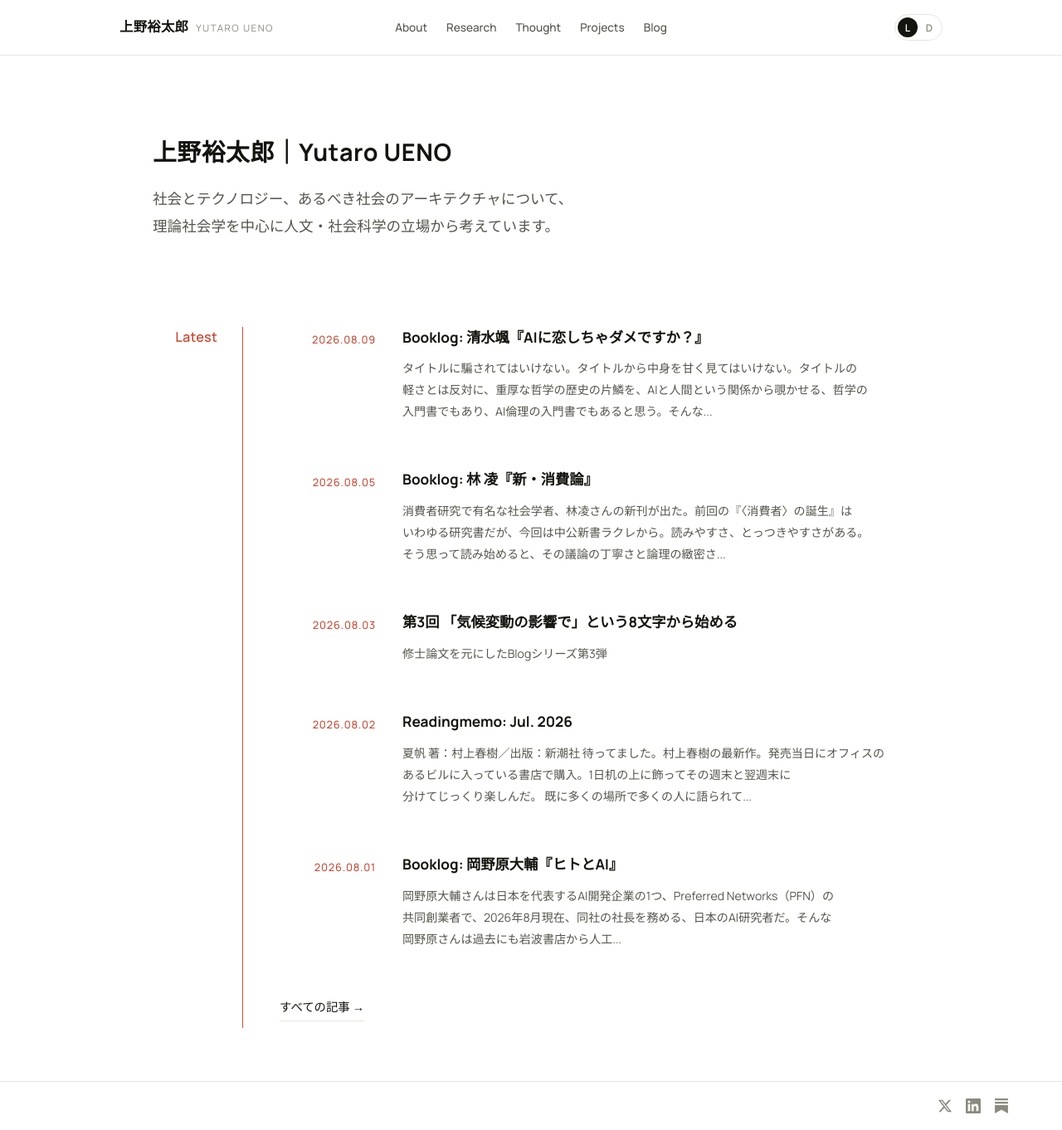
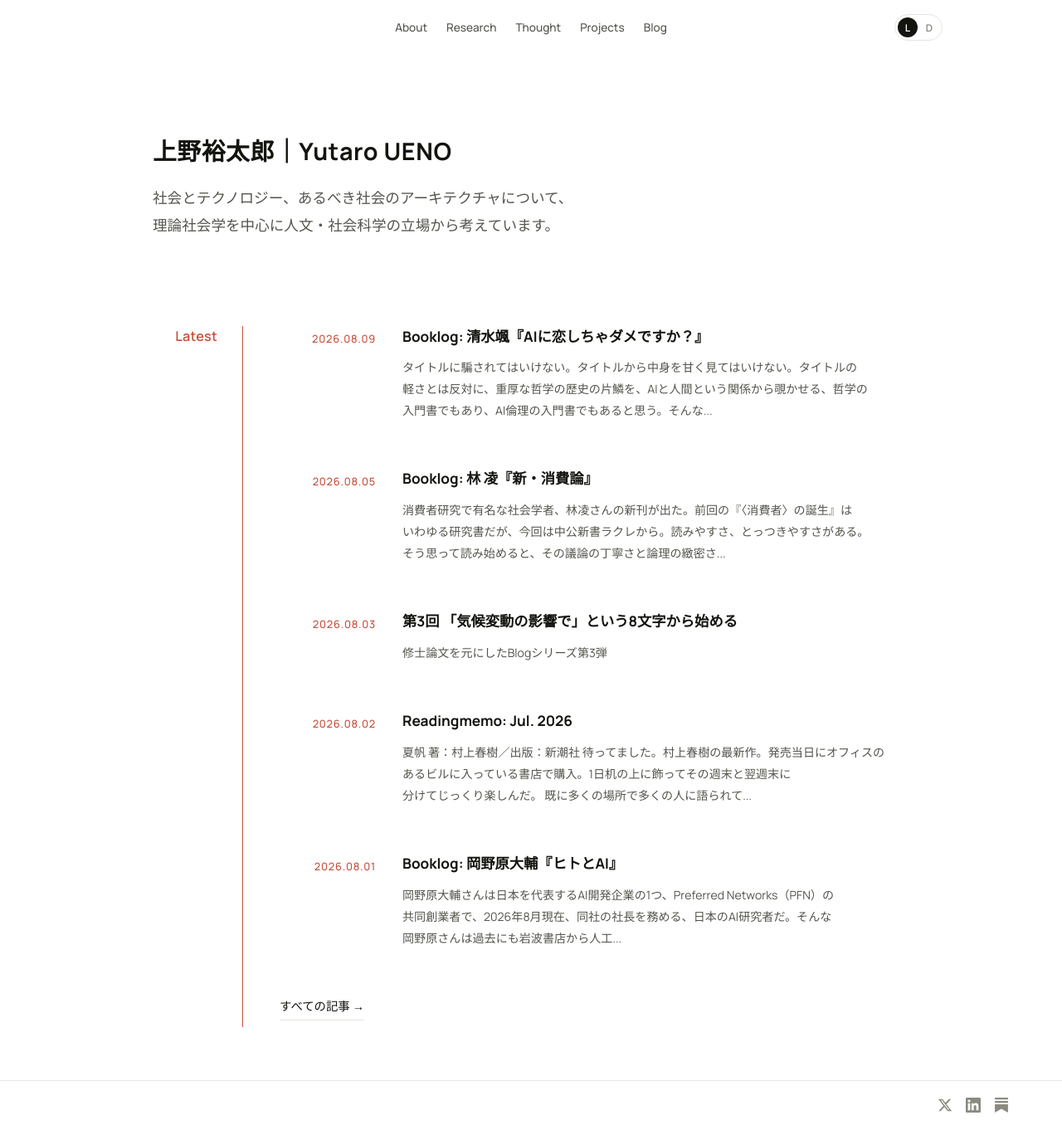
Before and after one commit to yutaro0518/website, a Jekyll site: the page built from index.html, in a window 1280 px wide and 1362 px high. Shown: the whole window at 83% size. Built offline with Jekyll 4.4.1, drawn with Linux system fonts in a browser that asks for light colours.

Commit message:
トップのヘッダーから名前と区切り線を外す
トップページは本文の見出しに名前が大きく出るため、ヘッダーの
「上野裕太郎 YUTARO UENO」は重複していた。区切り線も外し、
ヘッダーと intro が地続きに見えるようにした。

- _layouts/default.html: layout が home のときだけ
  site-header--bare を付与
- style.css: --bare で brand を非表示、border-bottom を除去
- asset_version 18

下層ページは変更なし（名前はトップへ戻る導線として機能するため、
区切り線とあわせて従来どおり残している）。

検証: トップと下層ページの両方をプレビューし、トップだけ消えて
いることを確認。

Co-Authored-By: Claude Sonnet 5 <noreply@anthropic.com>

```diff
--- a/_config.yml
+++ b/_config.yml
@@ -16,7 +16,7 @@ plugins:
   - jekyll-redirect-from   # 統合で消えた /bio/ を /about/ へ301転送（SEO維持）
 
 # アセットのキャッシュ更新用（style.css?v= に使う）。CSSを変えたら数字を上げる
-asset_version: 17
+asset_version: 18
 
 # トップの顔写真（任意）。画像を置いてパスを書くと表示される。未設定なら文章のみ
 # portrait: /images/portrait.jpg
--- a/_layouts/default.html
+++ b/_layouts/default.html
@@ -5,7 +5,7 @@
 </head>
 <body>
 
-  <header class="site-header" id="top">
+  <header class="site-header{% if page.layout == 'home' %} site-header--bare{% endif %}" id="top">
     <div class="nav-inner">
       <a href="{{ '/' | relative_url }}" class="brand">
         <span class="brand-jp">上野裕太郎</span>
--- a/style.css
+++ b/style.css
@@ -58,6 +58,11 @@ strong { color: var(--accent); font-weight: 600; }
   backdrop-filter: saturate(180%) blur(14px);
   border-bottom: 1px solid var(--line);
 }
+/* トップページのみ：名前は本文の見出しに大きく出るのでヘッダーでは省き、
+   区切り線も外して intro と地続きに見せる */
+.site-header--bare { border-bottom: none; }
+.site-header--bare .brand { display: none; }
+
 .nav-inner {
   max-width: var(--max);
   margin: 0 auto;
```
